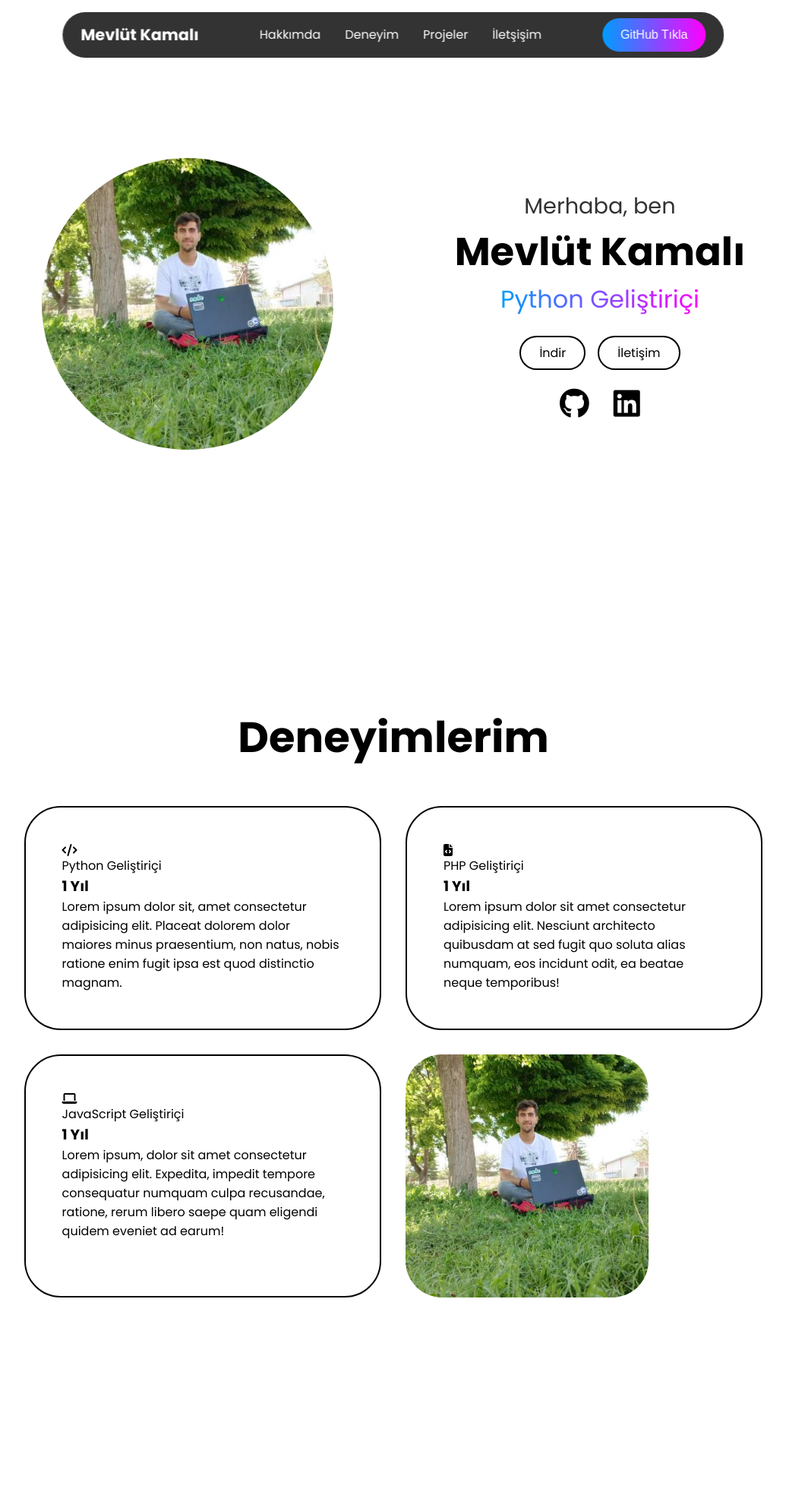
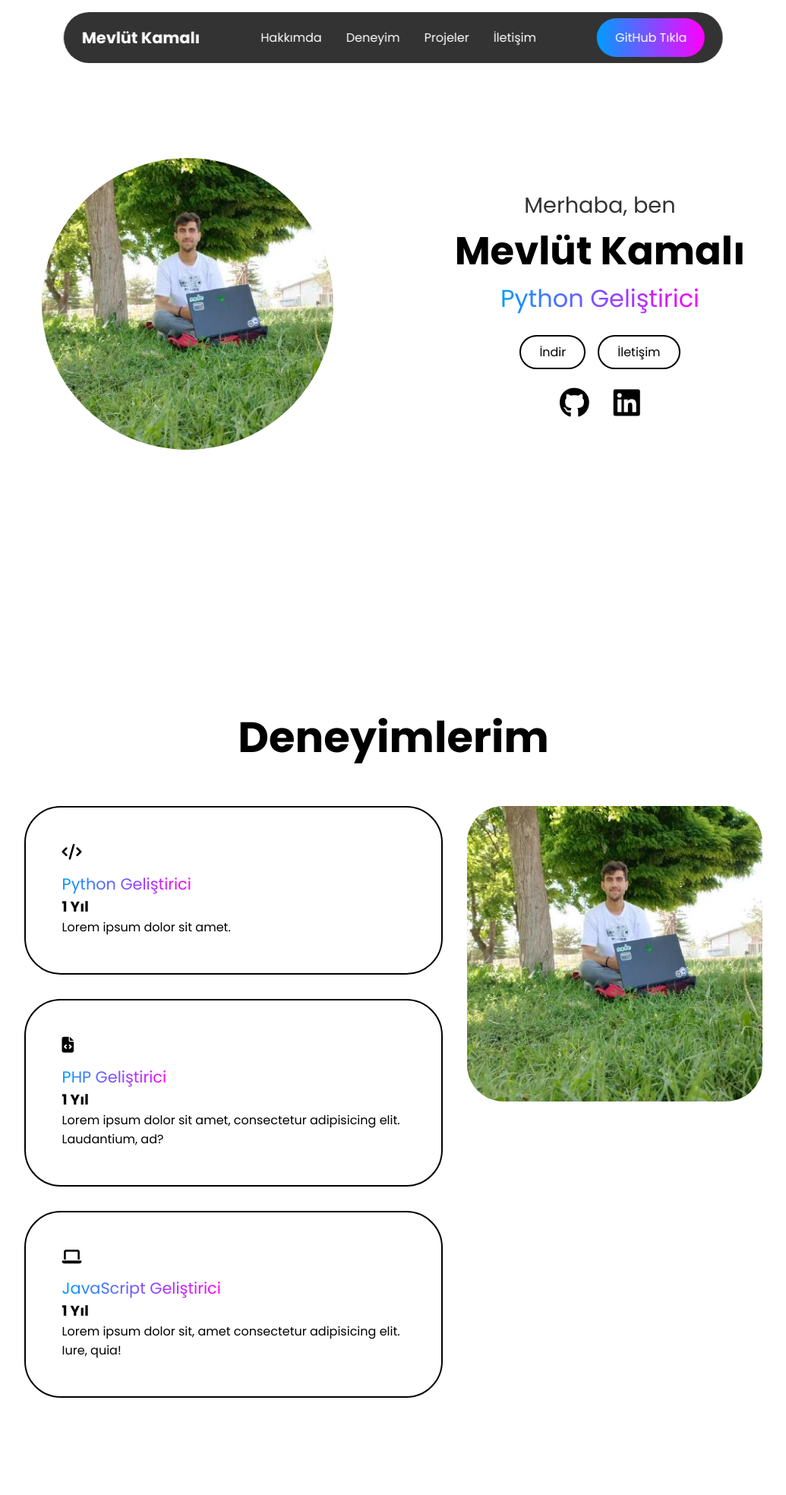
Before and after one commit to mevlutkamali/personal_blog, a PHP site: page / in a window 1280 px wide. Shown: the whole page at 76% size, without its empty margins (122-1157 px from the left). Before the commit the page ends 1708 px from the top, so only its background shows below. Run offline with PHP 8.4, Linux system fonts and the light colour scheme; some libraries are stand-ins or nearby versions.

Commit message:
personal_blog

```diff
--- a/index.html
+++ b/index.html
@@ -17,67 +17,76 @@
                 <a href="#about">Hakkımda</a>
             </li>
             <li>
-                <a href="#experiance">Deneyim</a>
+                <a href="#experience">Deneyim</a> <!-- ID düzeltildi -->
             </li>
             <li>
                 <a href="#projects">Projeler</a>
             </li>
             <li>
-                <a href="#contact">İletşişim</a>
+                <a href="#contact">İletişim</a> <!-- 'İletişim' yazım düzeltildi -->
             </li>
         </ul>
         <i class="fa-solid fa-bars" id="menu-ikons"></i>
         <button class="visit-btn">GitHub Tıkla</button>
     </header>
+
     <section id="about" class="about">
         <div class="about-container">
-            <img src="My.jpg" alt="">
+            <img src="My.jpg" alt="Mevlüt Kamalı">
             <div class="info-box">
                 <div class="text">
                     <h3>Merhaba, ben</h3>
                     <h1>Mevlüt Kamalı</h1>
-                    <span>Python Geliştiriçi</span>
+                    <span>Python Geliştirici</span> <!-- 'Geliştirici' yazım düzeltildi -->
                 </div>
                 <div class="btn-group">
                     <div class="btn">İndir</div>
                     <div class="btn">İletişim</div>
                 </div>
                 <div class="socials">
-                    <i class="fa-brands fa-github"></i>
-                    <i class="fa-brands fa-linkedin"></i>
+                    <a href="https://github.com/yourusername" target="_blank"><i class="fa-brands fa-github"></i></a>
+                    <a href="https://linkedin.com/in/yourusername" target="_blank"><i class="fa-brands fa-linkedin"></i></a>
                 </div>
             </div>
         </div>
     </section>
+
     <section id="experience" class="experience">
         <h2 class="section-title">Deneyimlerim</h2>
         <div class="experience-info">
             <div class="grid">
                 <div class="grid-card">
                     <i class="fa-solid fa-code"></i>
-                    <span>Python Geliştiriçi</span>
+                    <span>Python Geliştirici</span>
                     <h3>1 Yıl</h3>
-                    <p>Lorem ipsum dolor sit, amet consectetur adipisicing elit. Placeat dolorem dolor maiores minus praesentium, non natus, nobis ratione enim fugit ipsa est quod distinctio magnam.</p>
+                    <p>
+                        Lorem ipsum dolor sit amet.
+                    </p>
                 </div>
                 <div class="grid-card">
                     <i class="fa-solid fa-file-code"></i>
-                    <span>PHP Geliştiriçi</span>
+                    <span>PHP Geliştirici</span>
                     <h3>1 Yıl</h3>
-                    <p>Lorem ipsum dolor sit amet consectetur adipisicing elit. Nesciunt architecto quibusdam at sed fugit quo soluta alias numquam, eos incidunt odit, ea beatae neque temporibus!</p>
+                    <p>
+                        Lorem ipsum dolor sit amet, consectetur adipisicing elit. Laudantium, ad?
+                    </p>
                 </div>
                 <div class="grid-card">
                     <i class="fa-solid fa-laptop"></i>
-                    <span>JavaScript Geliştiriçi</span>
+                    <span>JavaScript Geliştirici</span>
                     <h3>1 Yıl</h3>
-                    <p>Lorem ipsum, dolor sit amet consectetur adipisicing elit. Expedita, impedit tempore consequatur numquam culpa recusandae, ratione, rerum libero saepe quam eligendi quidem eveniet ad earum!</p>
+                    <p>
+                        Lorem ipsum dolor sit, amet consectetur adipisicing elit. Iure, quia!
+                    </p>
                 </div>
-                <img src="My.jpg" alt="">
+                <!-- İsteğe bağlı olarak daha fazla grid-card ekleyebilirsiniz -->
             </div>
+            <img src="My.jpg" alt="Deneyim Resmi">
         </div>
     </section>
 
-    <script src="script.js">
+    <!-- Diğer bölümler buraya eklenebilir -->
 
-    </script>
+    <script src="script.js"></script>
 </body>
 </html>
--- a/style.css
+++ b/style.css
@@ -5,9 +5,9 @@
     padding: 0;
     box-sizing: border-box;
     text-decoration: none;
-    scroll-behavior: none;
+    scroll-behavior: smooth; /* 'none' geçerli bir değer değil */
     list-style: none;
-    /* font-family: 'Poppins'; */
+    font-family: 'Poppins', sans-serif;
 }
 
 body {
@@ -35,7 +35,7 @@ header{
     color: white;
     font-weight: 600;
     font-size: 1.3rem;
-    text-wrap: nowrap;
+    white-space: nowrap; /* 'text-wrap: nowrap' yerine */
     transition: 0.3s ease-in-out;
 }
 
@@ -78,14 +78,14 @@ li a:hover::before{
     color: white;
     border: none;
     cursor: pointer;
-    text-wrap: nowrap;
+    white-space: nowrap; /* 'text-wrap: nowrap' yerine */
     transition: 0.3s ease-in-out;
     background: linear-gradient(to right, rgba(0, 157, 255), rgba(255, 0, 255));
 }
 
 .visit-btn:hover{
     transform: scale(1.03);
-    background: linear-gradient(to right, rgba(0, 157, 255), rgba(255, 0, 255));
+    /* Arka plan gradyanı zaten aynı, gerek yok */
 }
 
 #menu-ikons{
@@ -169,6 +169,7 @@ section{
     background: linear-gradient(to right, rgba(0, 157, 255), rgba(255, 0, 255));
     color: transparent;
     background-clip: text;
+    -webkit-background-clip: text; /* Safari için */
     font-size: 2rem;
 }
 
@@ -180,7 +181,7 @@ section{
 .btn{
     cursor: pointer;
     font-weight: 500;
-    text-wrap: nowrap;
+    white-space: nowrap; /* 'text-wrap: nowrap' yerine */
     border-radius: 3rem;
     padding: 0.5rem 1.5rem;
     border: 2px solid black;
@@ -195,12 +196,14 @@ section{
 .socials{
     gap: 2rem;
     display: flex;
+    color: black;
 }
 
 .socials i{
     font-size: 2.5rem;
     cursor: pointer;
     transition: 0.2s ease-in-out;
+    color: black;
 }
 
 .socials i:hover{
@@ -215,21 +218,18 @@ section{
 }
 
 .experience-info{
-    gap: 5rem;
     display: flex;
-    align-items: center;
-    justify-content: center;
-}
-
-.experience img{
-    width: 25vw;
-    border-radius: 3rem;
+    flex-direction: row;
+    align-items: flex-start;
+    justify-content: space-between;
+    gap: 2rem;
 }
 
 .grid{
+    display: flex;
+    flex-direction: column;
     gap: 2rem;
-    display: grid;
-    grid-template-columns: repeat(2,1fr);
+    flex: 1;
 }
 
 .grid-card{
@@ -238,8 +238,46 @@ section{
     border-radius: 3rem;
     border: 2px solid black;
     flex-direction: column;
-    align-items: baseline;
-    justify-content: left;
+    align-items: flex-start; /* 'baseline' yerine daha uygun */
+    justify-content: flex-start; /* 'left' yerine daha uygun */
     cursor: pointer;
     transition: 0.2s ease-in-out;
 }
+
+.grid-card:hover{
+    color: white;
+    background-color: black;
+    transform: scale(1.2); /* Hata düzeltildi */
+}
+
+.grid-card i{
+    font-size: 1.3rem;
+    margin-bottom: 1rem;
+}
+
+.grid-card span{
+    font-weight: 300;
+    font-size: 1.3rem;
+    -webkit-background-clip: text; /* Safari için */
+    background: linear-gradient(to right, #009dff, #ff00ff);
+    background-clip: text;
+    color: transparent;
+}
+
+.experience img{
+    width: 40%;
+    max-width: 400px;
+    border-radius: 3rem;
+}
+
+::-webkit-scrollbar{
+    width: 20;
+}
+
+::-webkit-scrollbar-track{
+    background-color: rgb(219, 219, 219);
+}
+
+::-webkit-scrollbar-thumb{
+    background: linear-gradient(to right, #009dff, #ff00ff);
+}
```
